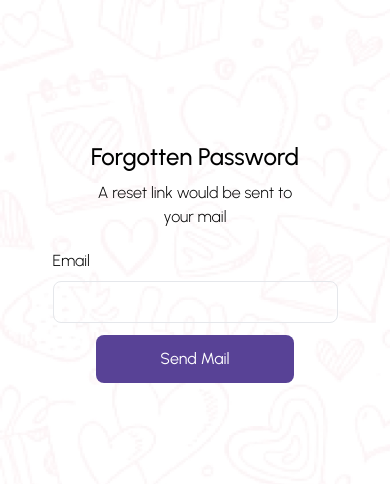
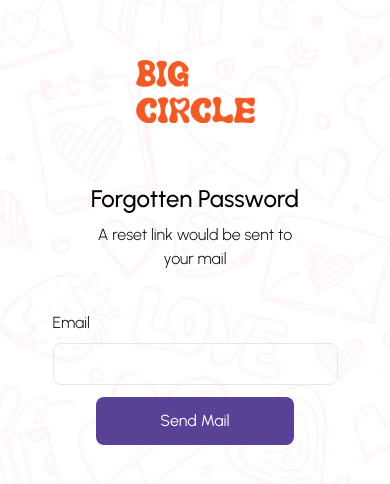
Before and after one commit to Phickayor/HeartSync, a Next.js app in the folder client/: page /auth/forgot-password in a window 390 px wide. Shown: the part 160-644 px from the top of the page. Built offline with nearby package versions, Linux system fonts and the light colour scheme; no server answers.

Commit message:
follow up

```diff
--- a/client/components/Auth/ForgotPassword.jsx
+++ b/client/components/Auth/ForgotPassword.jsx
@@ -16,8 +16,9 @@ function ForgotPassword() {
     }
   };
   return (
-    <div className="mx-auto w-10/12 lg:w-3/5 xl:w-2/5">
-      <div className="md:px-10 md:py-8 p-5 rounded-xl">
+    <div className="mx-auto w-10/12 lg:w-3/5 xl:w-2/5 flex flex-col gap-10">
+      <img src="/images/logo.svg" className="mx-auto lg:hidden" alt="" />
+      <div className=" md:px-10 md:py-8 p-5 rounded-xl flex flex-col gap-5">
         <div className="flex flex-col gap-2 md:gap-5 text-center">
           <h1 className="auth-header">Forgotten Password</h1>
           <p className="font-thin  leading-2 mx-auto w-4/5">
--- a/client/components/Auth/Login.jsx
+++ b/client/components/Auth/Login.jsx
@@ -50,7 +50,7 @@ function Login() {
   };
   return (
     <div className="mx-auto w-10/12 lg:w-3/5 xl:w-2/5 flex flex-col justify-center h-screen gap-10">
-      <img src="/images/logo.svg" className="mx-auto " alt="" />
+      <img src="/images/logo.svg" className="mx-auto lg:hidden" alt="" />
       <div className=" md:px-10 md:py-8 p-5 rounded-xl flex flex-col gap-5">
         <h1 className="auth-header ">Login to your account</h1>
         <form className="flex flex-col gap-3  md:gap-5" onSubmit={HandleSubmit}>
@@ -72,10 +72,7 @@ function Login() {
               className="bg-inherit rounded-lg py-2 focus:outline-none px-5 focus:border-[#584296] border"
             />
           </div>
-          <button
-            type="submit"
-            className="auth-btn"
-          >
+          <button type="submit" className="auth-btn">
             {loader ? <ButtonLoader /> : "Sign in"}
           </button>
         </form>
--- a/client/components/Auth/ResetPassword.jsx
+++ b/client/components/Auth/ResetPassword.jsx
@@ -46,13 +46,12 @@ function ResetPassword({ resetToken }) {
     }
   });
   return (
-    <div className="mx-auto w-10/12 lg:w-3/5 xl:w-2/5">
-      <div className="md:px-10 md:py-8 p-5 rounded-xl">
-        <div className="flex flex-col gap-5 text-center">
-          <h1 className="auth-header">Reset Password</h1>
-        </div>
+    <div className="mx-auto w-10/12 lg:w-3/5 xl:w-2/5 flex flex-col gap-10">
+      <img src="/images/logo.svg" className="mx-auto lg:hidden" alt="" />
+      <div className=" md:px-10 md:py-8 p-5 rounded-xl flex flex-col gap-5">
+        <h1 className="auth-header">Reset Password</h1>
         <form
-          className="flex flex-col gap-3  md:gap-5 p-5 "
+          className="flex flex-col gap-3  md:gap-5 md:p-5 "
           onSubmit={handleSubmit}
         >
           <div className="flex flex-col gap-2">
```
